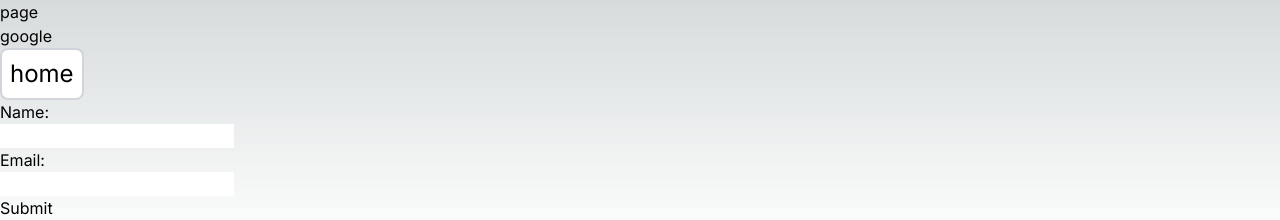
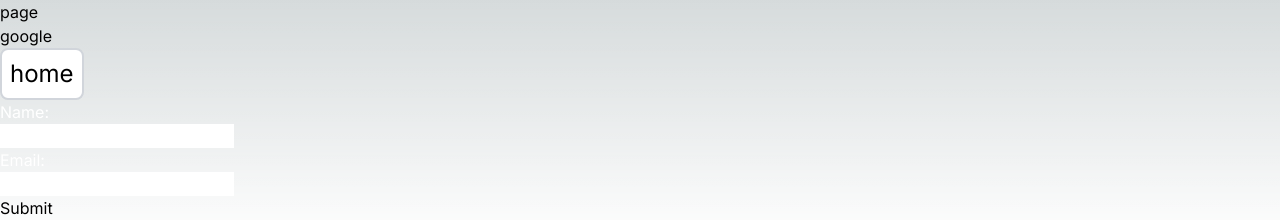
Before and after one commit to ShivendraPandey26/First, a Next.js app: page /hello in a window 1280 px wide. Shown: the top 220 px of the page. Built offline with nearby package versions, Linux system fonts and the light colour scheme.

Commit message:
Update Form.js

```diff
--- a/src/app/hello/components/Form.js
+++ b/src/app/hello/components/Form.js
@@ -23,9 +23,9 @@ const Form = () => {
 
   return (
     <>
-      <form onSubmit={handleSubmit}>
+      <form onSubmit={handleSubmit} className="text-black">
         <div>
-          <label htmlFor="name">Name:</label>
+          <label className="text-white" htmlFor="name">Name:</label>
           <br />
           <input
             type="text"
@@ -37,7 +37,7 @@ const Form = () => {
           />
         </div>
         <div>
-          <label htmlFor="email">Email:</label>
+          <label className="text-white" htmlFor="email">Email:</label>
           <br />
           <input
             type="email"
```
